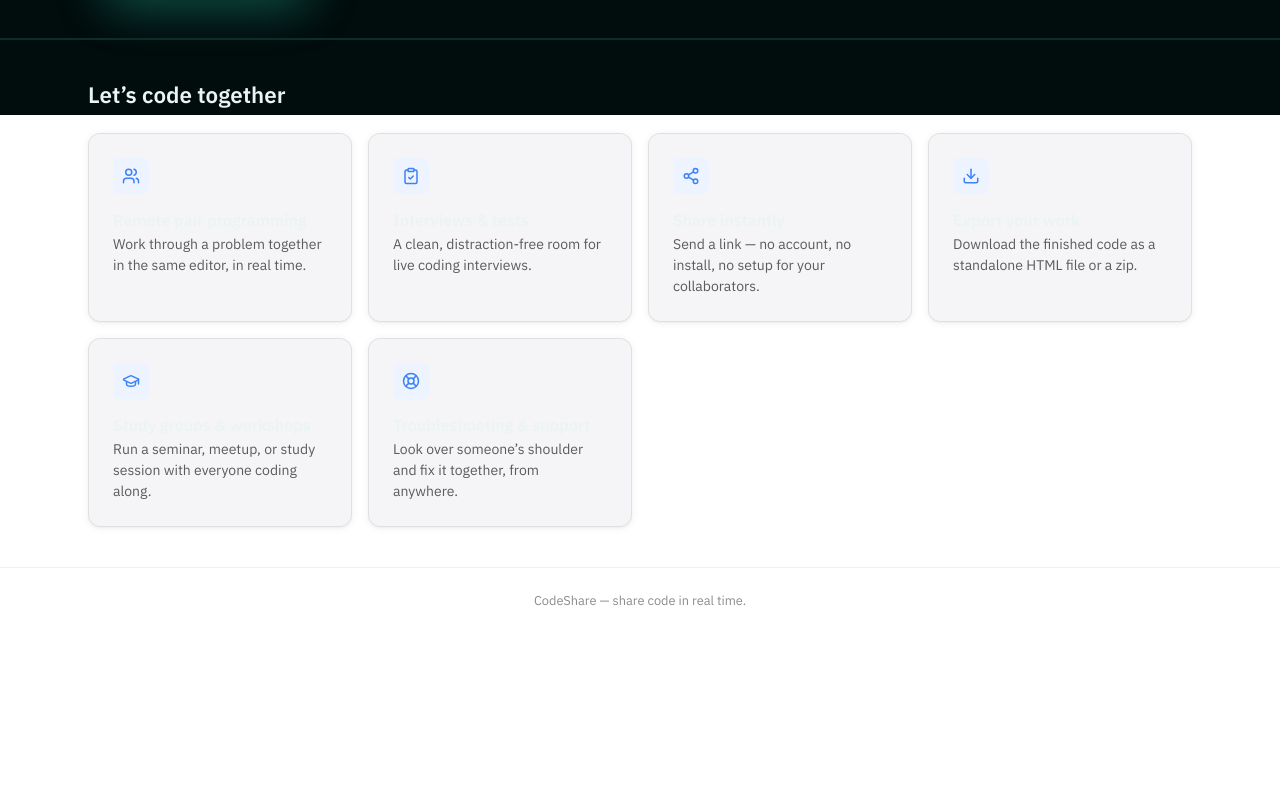
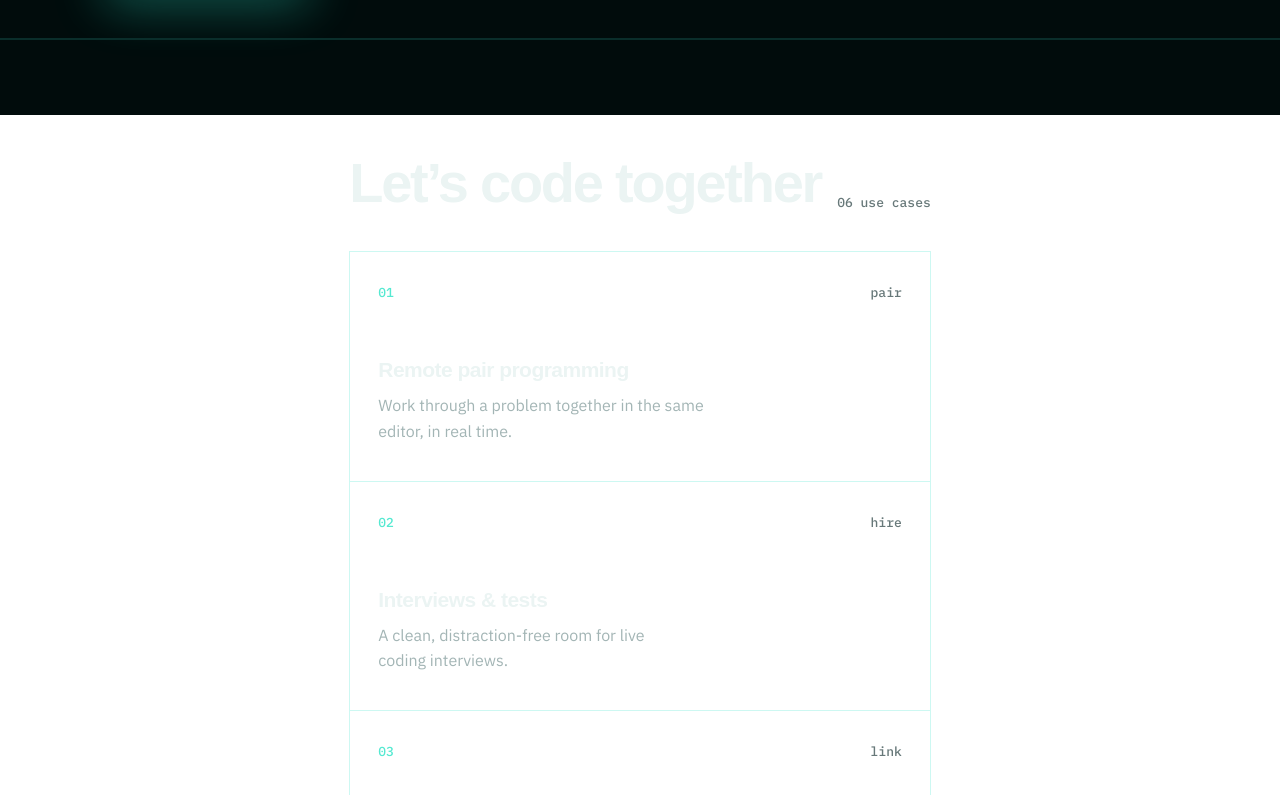
Before and after one commit to deepanshushukla/codeshare, a React (Vite) app: page / in a window 1280 px wide. Shown: the part 685-1480 px from the top of the page. Before the commit the page ends 1318 px from the top, so only its background shows below. Built offline with nearby package versions, Linux system fonts and the light colour scheme; no server answers; a web font is replaced by a local one.

Commit message:
feat: redesign Home features grid

```diff
--- a/src/routes/Landing.module.scss
+++ b/src/routes/Landing.module.scss
@@ -295,56 +295,89 @@
   background: var(--acc);
 }
 
-// --- Feature grid -----------------------------------------------------------
+// --- Feature grid (handoff lines 124-140) -----------------------------------
 
 .features {
-  max-width: 72rem;
+  position: relative;
+  // Content sections sit above the fixed, z-index:0 .gridBackground layer
+  // (handoff line 68) -- same as .hero and .ticker above.
+  z-index: 1;
+  max-width: 1280px;
   margin: 0 auto;
-  padding: var(--space-5) var(--space-4) var(--space-5);
-  width: 100%;
+  padding: clamp(72px, 9vw, 120px) 20px;
+}
+
+.featuresHeader {
+  display: flex;
+  flex-wrap: wrap;
+  align-items: flex-end;
+  justify-content: space-between;
+  gap: 16px;
+  margin-bottom: 40px;
 
   h2 {
-    margin: 0 0 var(--space-4);
-    font-size: 1.4rem;
+    margin: 0;
+    font: 800 clamp(30px, 4.4vw, 56px) / 1 var(--font-display);
+    letter-spacing: -0.04em;
   }
+}
+
+.featuresCount {
+  font: 500 13px var(--font-mono);
+  color: var(--faint);
 }
 
 .featureGrid {
   display: grid;
-  grid-template-columns: repeat(auto-fit, minmax(15rem, 1fr));
-  gap: var(--space-3);
+  grid-template-columns: repeat(auto-fill, minmax(min(100%, 340px), 1fr));
+  border-top: 1px solid var(--line2);
+  border-left: 1px solid var(--line2);
 }
 
 .featureCard {
-  padding: var(--space-4);
-  border: 1px solid var(--color-border);
-  border-radius: var(--radius-lg);
-  background: var(--color-bg-raised);
-  box-shadow: var(--shadow-card);
+  position: relative;
+  overflow: hidden;
+  padding: 32px 28px 36px;
+  border-right: 1px solid var(--line2);
+  border-bottom: 1px solid var(--line2);
+  cursor: default;
+  transition: background 0.35s ease;
+
+  &:hover {
+    background: var(--acc-soft);
+  }
 
   h3 {
-    margin: var(--space-3) 0 var(--space-1);
-    font-size: 1rem;
+    margin: 56px 0 10px;
+    font: 600 21px / 1.25 var(--font-display);
+    letter-spacing: -0.025em;
+    text-wrap: balance;
   }
 
   p {
     margin: 0;
-    color: var(--color-text);
-    opacity: 0.7;
-    font-size: 0.875rem;
-    line-height: 1.5;
+    max-width: 360px;
+    color: var(--muted);
+    font-size: 16px;
+    line-height: 1.6;
+    text-wrap: pretty;
   }
 }
 
-.featureIcon {
-  display: inline-flex;
+.featureCardTop {
+  display: flex;
   align-items: center;
-  justify-content: center;
-  width: 2.25rem;
-  height: 2.25rem;
-  border-radius: var(--radius);
-  background: var(--color-accent-soft);
-  color: var(--color-accent);
+  justify-content: space-between;
+}
+
+.featureIndex {
+  font: 500 13px var(--font-mono);
+  color: var(--acc-t);
+}
+
+.featureTag {
+  font: 500 13px var(--font-mono);
+  color: var(--faint);
 }
 
 // --- Footer -----------------------------------------------------------------
--- a/src/routes/Landing.tsx
+++ b/src/routes/Landing.tsx
@@ -1,15 +1,6 @@
 import { Link, useNavigate } from 'react-router-dom';
 import { useEffect, useMemo, useState, type MouseEvent } from 'react';
-import {
-  Users,
-  ClipboardCheck,
-  Share2,
-  Download,
-  GraduationCap,
-  LifeBuoy,
-  ArrowRight,
-  Plus,
-} from 'lucide-react';
+import { ArrowRight, Plus } from 'lucide-react';
 import { generateSessionId } from '../lib/randomId';
 import ThemeButton from '../features/theme/ThemeButton';
 import ThemeDrawer from '../features/theme/ThemeDrawer';
@@ -19,34 +10,40 @@ import styles from './Landing.module.scss';
 
 const FEATURES = [
   {
-    icon: Users,
+    n: '01',
     title: 'Remote pair programming',
     description: 'Work through a problem together in the same editor, in real time.',
+    tag: 'pair',
   },
   {
-    icon: ClipboardCheck,
+    n: '02',
     title: 'Interviews & tests',
     description: 'A clean, distraction-free room for live coding interviews.',
+    tag: 'hire',
   },
   {
-    icon: Share2,
+    n: '03',
     title: 'Share instantly',
     description: 'Send a link — no account, no install, no setup for your collaborators.',
+    tag: 'link',
   },
   {
-    icon: Download,
+    n: '04',
     title: 'Export your work',
     description: 'Download the finished code as a standalone HTML file or a zip.',
+    tag: 'save',
   },
   {
-    icon: GraduationCap,
+    n: '05',
     title: 'Study groups & workshops',
     description: 'Run a seminar, meetup, or study session with everyone coding along.',
+    tag: 'learn',
   },
   {
-    icon: LifeBuoy,
+    n: '06',
     title: 'Troubleshooting & support',
     description: 'Look over someone’s shoulder and fix it together, from anywhere.',
+    tag: 'fix',
   },
 ];
 
@@ -184,12 +181,16 @@ export default function Landing() {
       </div>
 
       <section className={styles.features}>
-        <h2>Let&rsquo;s code together</h2>
+        <div className={styles.featuresHeader}>
+          <h2>Let&rsquo;s code together</h2>
+          <span className={styles.featuresCount}>06 use cases</span>
+        </div>
         <div className={styles.featureGrid}>
-          {FEATURES.map(({ icon: Icon, title, description }) => (
+          {FEATURES.map(({ n, title, description, tag }) => (
             <div className={styles.featureCard} key={title}>
-              <div className={styles.featureIcon}>
-                <Icon size={18} />
+              <div className={styles.featureCardTop}>
+                <span className={styles.featureIndex}>{n}</span>
+                <span className={styles.featureTag}>{tag}</span>
               </div>
               <h3>{title}</h3>
               <p>{description}</p>
```
Also changed, not shown: 1 other file (tests, documents, lock files or other folders).
